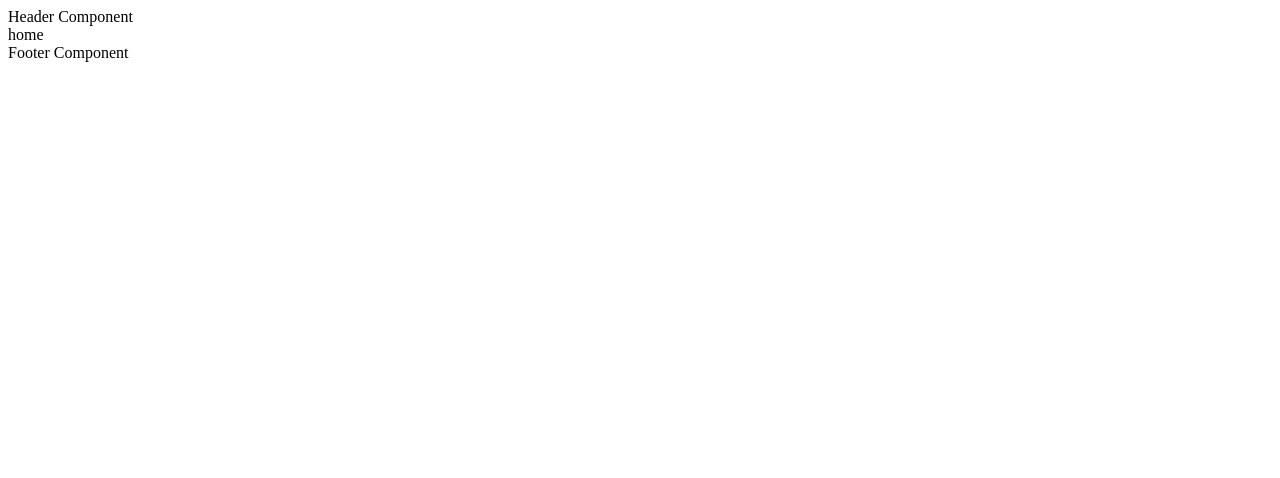
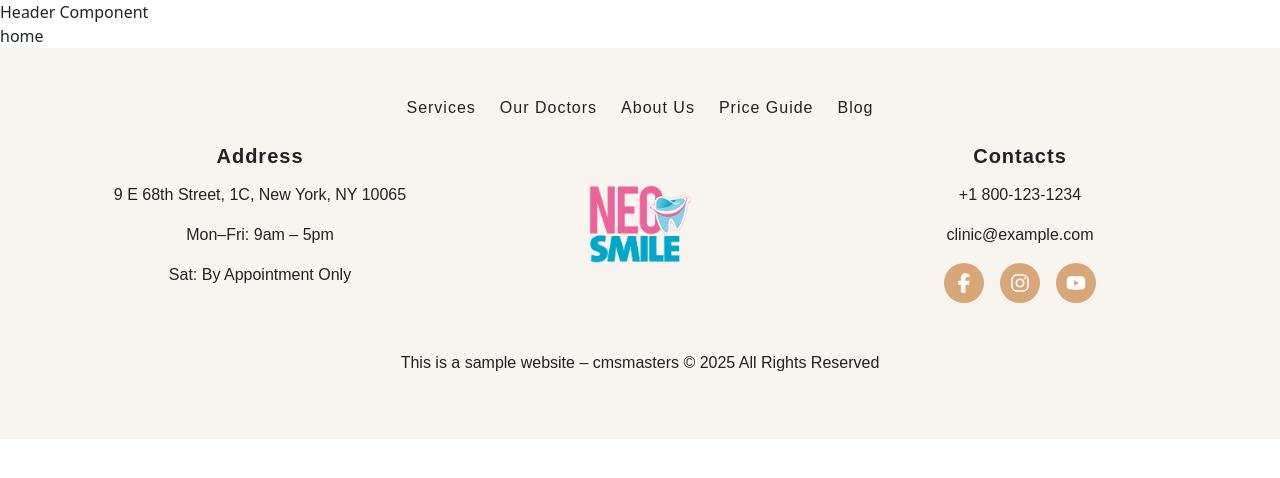
Before and after one commit to meetdobariya01/neosmile, a React (Create React App) app: page / in a window 1280 px wide. Shown: the top 478 px of the page. Built offline with nearby package versions, Linux system fonts and the light colour scheme.

Commit message:
add footer

```diff
--- a/package.json
+++ b/package.json
@@ -7,8 +7,12 @@
     "@testing-library/jest-dom": "^6.9.1",
     "@testing-library/react": "^16.3.0",
     "@testing-library/user-event": "^13.5.0",
+    "bootstrap": "^5.3.8",
+    "framer-motion": "^12.23.25",
     "react": "^19.2.1",
+    "react-bootstrap": "^2.10.10",
     "react-dom": "^19.2.1",
+    "react-icons": "^5.5.0",
     "react-router-dom": "^6.30.2",
     "react-scripts": "5.0.1",
     "web-vitals": "^2.1.4"
--- a/src/components/footer/footer.css
+++ b/src/components/footer/footer.css
@@ -0,0 +1,52 @@
+.footer-section {
+  background: #f8f4ef;
+  color: #222;
+  font-family: "Poppins", sans-serif;
+}
+
+.footer-links a {
+  text-decoration: none;
+  color: #222;
+  font-weight: 500;
+  letter-spacing: 1px;
+  transition: 0.3s;
+}
+
+.footer-links a:hover {
+  color: #b48b62;
+}
+
+.footer-title {
+  font-weight: 600;
+  margin-bottom: 15px;
+  letter-spacing: 1px;
+}
+
+.footer-logo {
+  height: 80px;
+  width: auto;
+}
+
+.logo-title {
+  font-weight: 600;
+  letter-spacing: 5px;
+}
+
+.sub-title {
+  font-size: 12px;
+  letter-spacing: 3px;
+  color: #6e6e6e;
+}
+
+.social-icon {
+  font-size: 40px;
+  background: #d9a777;
+  padding: 10px;
+  border-radius: 50%;
+  color: white;
+  transition: 0.3s;
+}
+
+.social-icon:hover {
+  background: #b38c5a;
+}
--- a/src/components/footer/footer.js
+++ b/src/components/footer/footer.js
@@ -1,11 +1,80 @@
-import React from 'react'
+import React from "react";
+import { Container, Row, Col } from "react-bootstrap";
+import { motion } from "framer-motion";
+import { Link } from "react-router-dom";
+import { FaFacebookF, FaInstagram, FaYoutube } from "react-icons/fa6";
+import "./footer.css";
 
 const Footer = () => {
   return (
-    <div>
-Footer Component
-    </div>
-  )
-}
+    <motion.footer
+      initial={{ opacity: 0, y: 40 }}
+      animate={{ opacity: 1, y: 0 }}
+      transition={{ duration: 0.8 }}
+      className="footer-section py-5"
+    >
+      <Container>
+        {/* TOP NAV LINKS */}
+        <Row className="justify-content-center mb-4">
+          <Col
+            lg={8}
+            className="d-flex justify-content-center gap-4 footer-links"
+          >
+            <Link to="/services">Services</Link>
+            <Link to="/doctors">Our Doctors</Link>
+            <Link to="/about">About Us</Link>
+            <Link to="/price-guide">Price Guide</Link>
+            <Link to="/blog">Blog</Link>
+          </Col>
+        </Row>
+
+        {/* MAIN FOOTER CONTENT */}
+        <Row className="text-center align-items-center">
+          {/* ADDRESS */}
+          <Col md={4} className="mb-4 mb-md-0">
+            <h5 className="footer-title">Address</h5>
+            <p>9 E 68th Street, 1C, New York, NY 10065</p>
+            <p className="mt-3">Mon–Fri: 9am – 5pm</p>
+            <p>Sat: By Appointment Only</p>
+          </Col>
+
+          {/* LOGO CENTER */}
+          <Col md={4} className="mb-4 mb-md-0">
+            <motion.div
+              initial={{ scale: 0.8 }}
+              animate={{ scale: 1 }}
+              transition={{ duration: 0.6 }}
+            >
+              <img src="/images/logo.png" alt="Logo" className="footer-logo" />
+            </motion.div>
+          </Col>
+
+          {/* CONTACTS */}
+          <Col md={4}>
+            <h5 className="footer-title">Contacts</h5>
+            <p>+1 800-123-1234</p>
+            <p>clinic@example.com</p>
+
+            <div className="d-flex justify-content-center gap-3 mt-3">
+              <motion.a whileHover={{ scale: 1.2 }} href="#">
+                <FaFacebookF className="social-icon" />
+              </motion.a>
+              <motion.a whileHover={{ scale: 1.2 }} href="#">
+                <FaInstagram className="social-icon" />
+              </motion.a>
+              <motion.a whileHover={{ scale: 1.2 }} href="#">
+                <FaYoutube className="social-icon" />
+              </motion.a>
+            </div>
+          </Col>
+        </Row>
+
+        <p className="text-center mt-5">
+          This is a sample website – cmsmasters © 2025 All Rights Reserved
+        </p>
+      </Container>
+    </motion.footer>
+  );
+};
 
 export default Footer;
--- a/src/index.js
+++ b/src/index.js
@@ -1,7 +1,7 @@
 import React from 'react';
 import ReactDOM from 'react-dom/client';
 import { BrowserRouter as Router, Routes, Route } from "react-router-dom";
-// import "bootstrap/dist/css/bootstrap.min.css";
+import "bootstrap/dist/css/bootstrap.min.css";
 import './index.css';
 import App from './App';
 import reportWebVitals from './reportWebVitals';
```
Also changed, not shown: 1 other file (tests, documents, lock files or other folders).
